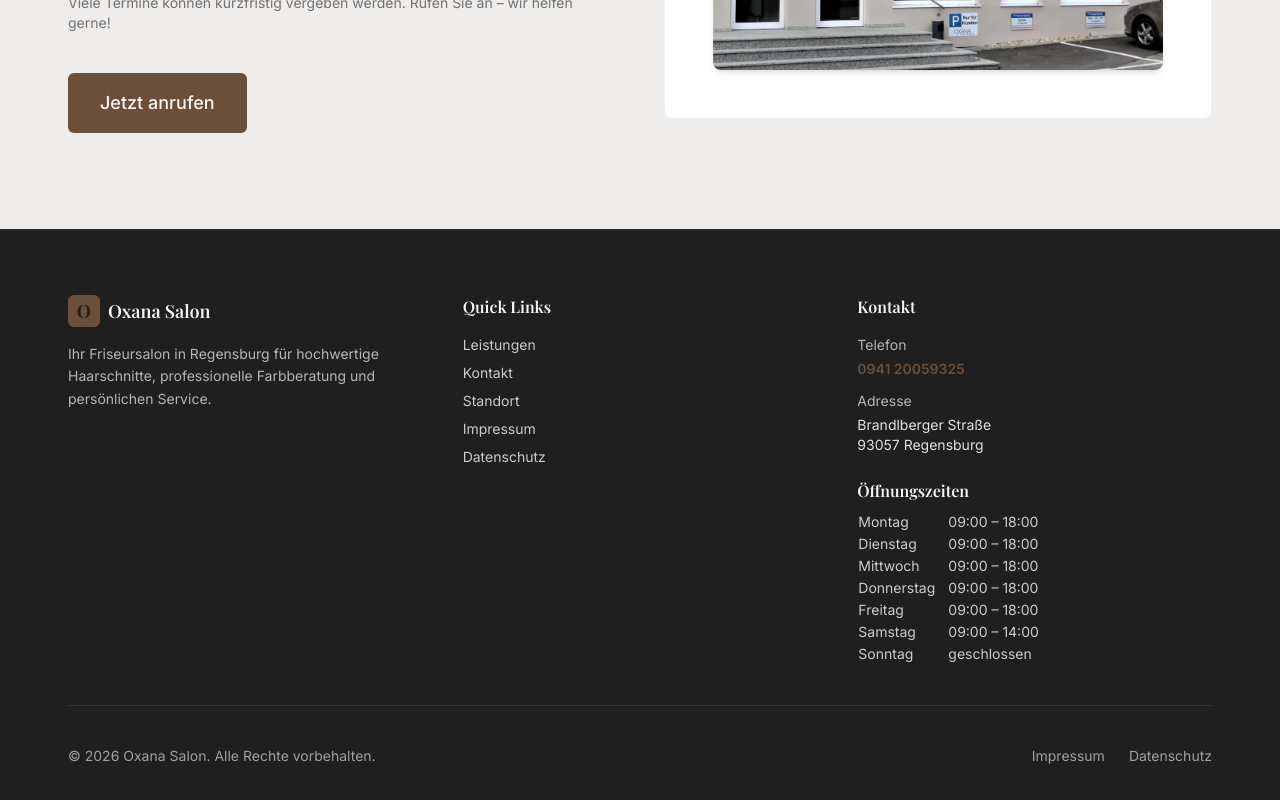
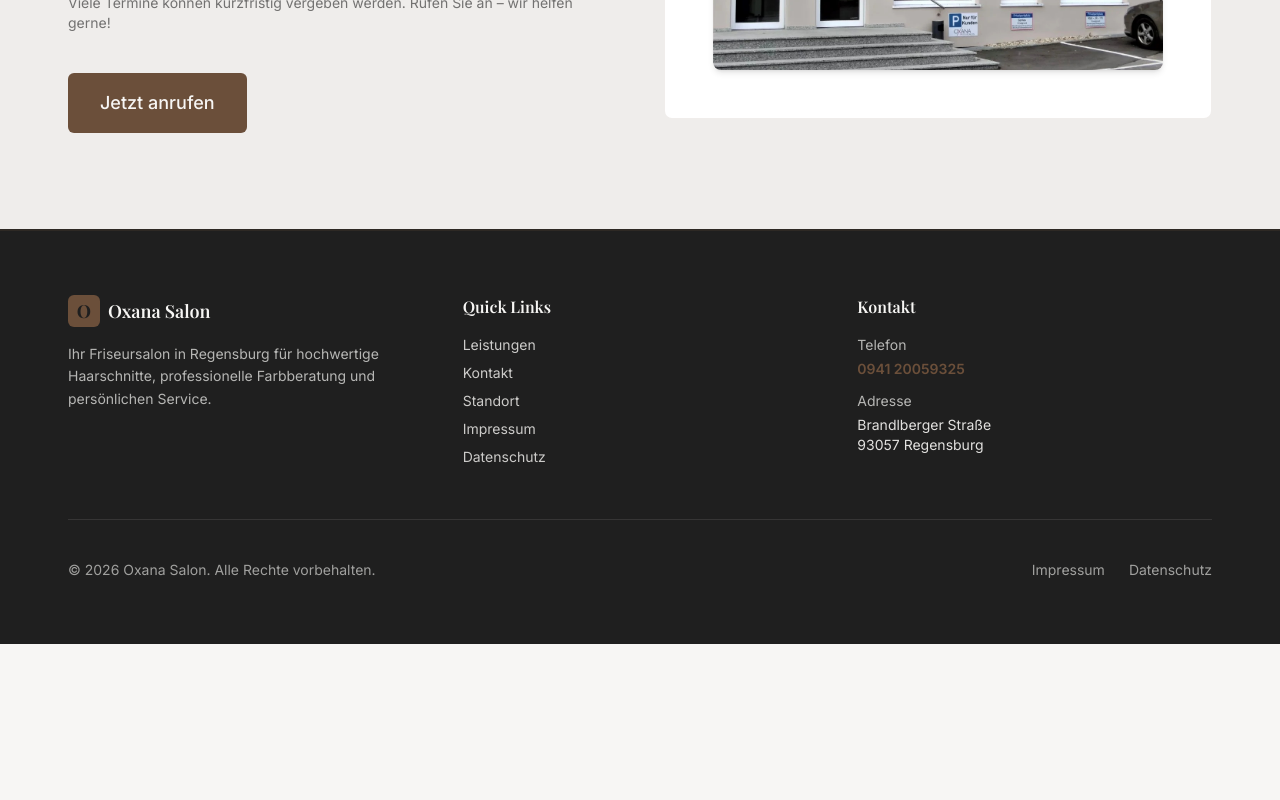
Before and after one commit to andyGG13/oxana, a Next.js app: page / in a window 1280 px wide. Shown: the part 5537-6337 px from the top of the page. After the commit the page ends 6181 px from the top, so only its background shows below. Built offline with nearby package versions, Linux system fonts and the light colour scheme.

Commit message:
fix nextjs lint errors

```diff
--- a/src/components/Footer.tsx
+++ b/src/components/Footer.tsx
@@ -70,20 +70,6 @@ export default function Footer() {
                 </p>
               </div>
             </div>
-            <div className="mt-4">
-              <h4 className="font-semibold text-cream mb-2">Öffnungszeiten</h4>
-              <table className="text-cream/80 text-sm">
-                <tbody>
-                  <tr><td className="pr-3">Montag</td><td>09:00 – 18:00</td></tr>
-                  <tr><td className="pr-3">Dienstag</td><td>09:00 – 18:00</td></tr>
-                  <tr><td className="pr-3">Mittwoch</td><td>09:00 – 18:00</td></tr>
-                  <tr><td className="pr-3">Donnerstag</td><td>09:00 – 18:00</td></tr>
-                  <tr><td className="pr-3">Freitag</td><td>09:00 – 18:00</td></tr>
-                  <tr><td className="pr-3">Samstag</td><td>09:00 – 14:00</td></tr>
-                  <tr><td className="pr-3">Sonntag</td><td>geschlossen</td></tr>
-                </tbody>
-              </table>
-            </div>
           </div>
         </div>
 
```
